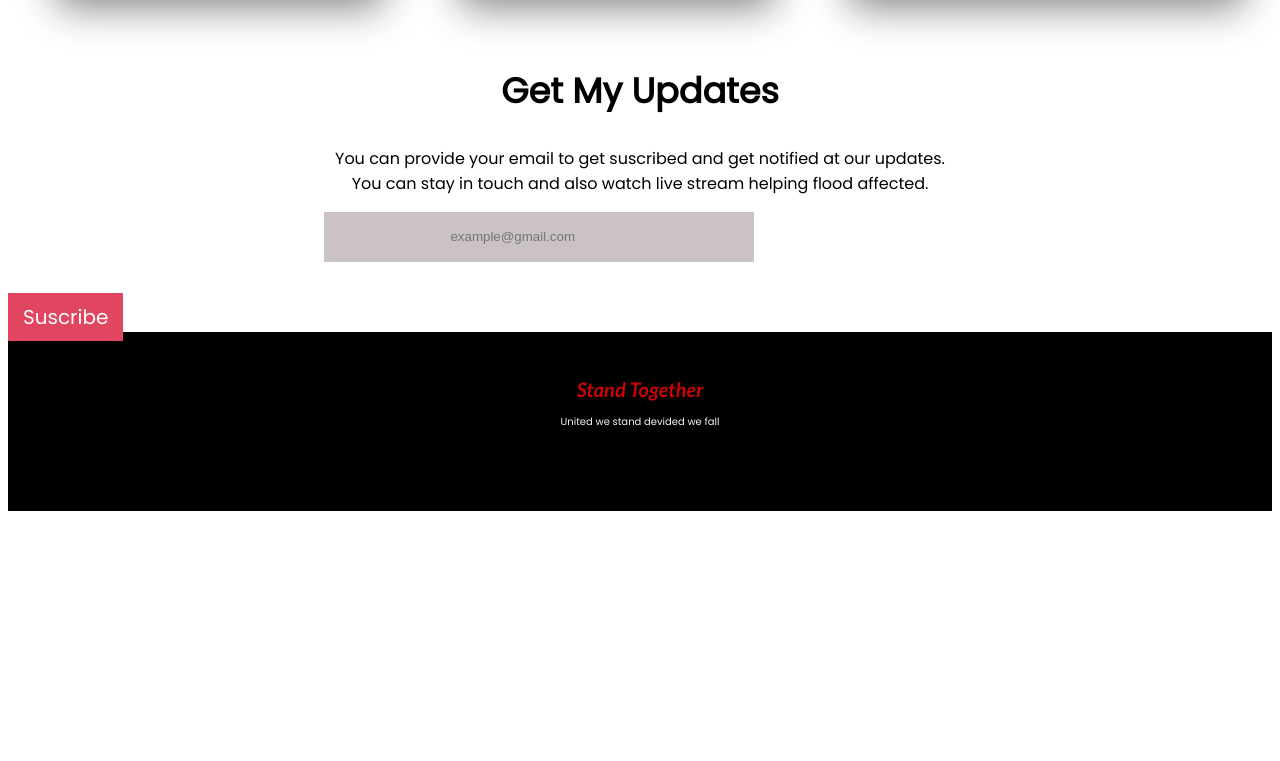
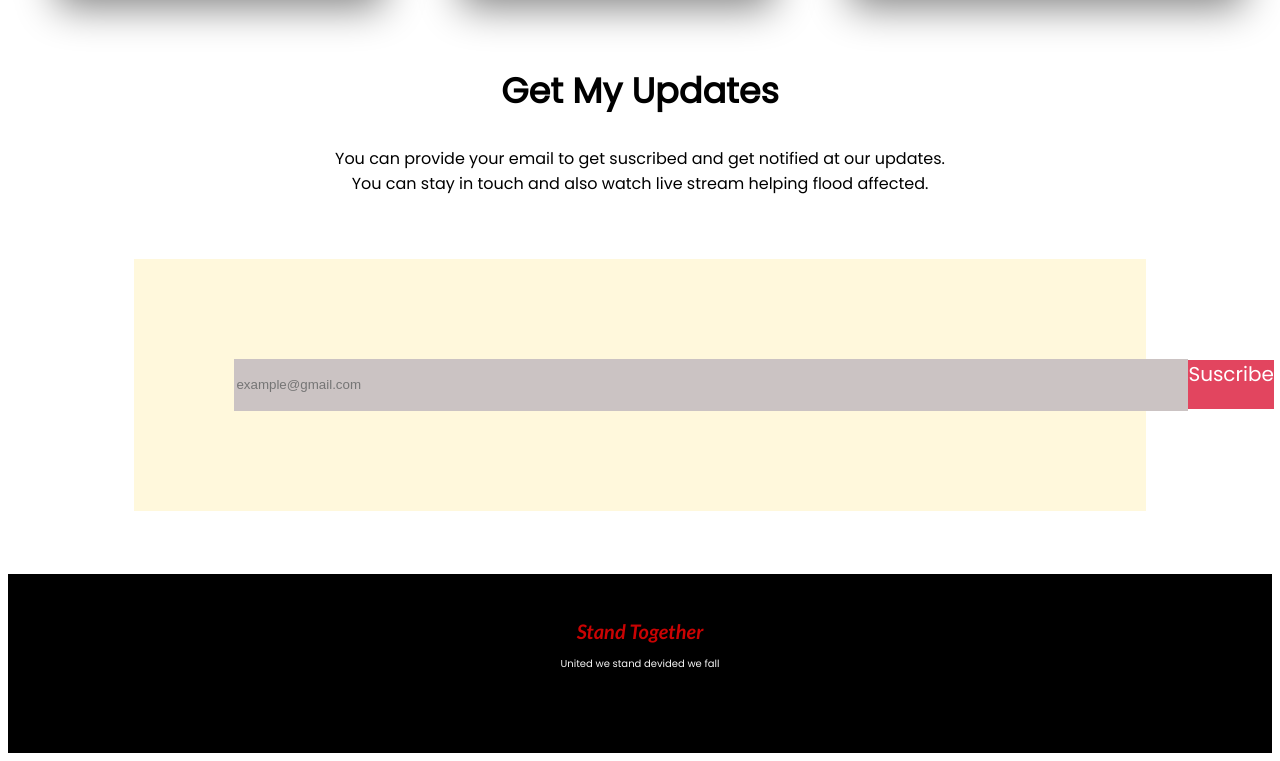
Before and after one commit to shahriartoky0/Assignment-1, a plain HTML site: page index.html in a window 1280 px wide. Shown: the part 2090-2851 px from the top of the page. Before the commit the page ends 2609 px from the top, so only its background shows below. Drawn offline with Linux system fonts and the light colour scheme.

Commit message:
email box added

```diff
--- a/index.html
+++ b/index.html
@@ -92,10 +92,21 @@
         <p>You can provide your email to get suscribed and get notified at our updates. You can stay in touch and also
             watch live stream helping flood affected. </p>
     </div>
-    <form action="">
-        <input id="email-input" placeholder="example@gmail.com" type="text">
-    </form>
-    <a class="link-button" href="https://www.facebook.com/sahrear.toky">Suscribe</a>
+
+
+    </div>
+    <div id="email-part">
+        <div>
+            <form action="">
+                <input id="email-input" placeholder="example@gmail.com" type="text">
+            </form>
+        </div>
+        <div>
+            <a id="suscribe-button" href="https://www.facebook.com/sahrear.toky">Suscribe</a>
+        </div>
+
+    </div>
+
 
 </body>
 <footer>
--- a/style.css
+++ b/style.css
@@ -130,11 +130,29 @@ span {
 #email-input {
 
     border: 0;
-    padding: 0 10%;
-    margin-left: 25%;
-    margin-bottom: 40px;
+
+    height: 50px;
+    width: 950px;
+    margin-left: 0%;
     background-color: rgb(203, 195, 195);
+}
+
+#suscribe-button {
+    text-decoration: none;
+    background-color: rgb(226, 69, 95);
+    background-image: linear-gradient(orange rgb(226, 69, 95));
+    color: white;
+    font-size: 20px;
+    border: 0;
+    padding: 0%;
+    padding-bottom: 25%;
     height: 50px;
+    width: 200px;
+    margin-left: 0%;
+}
 
-
+#email-part {
+    display: flex;
+    border: 100px solid cornsilk;
+    margin: 5% 10% 5% 10%;
 }
```
